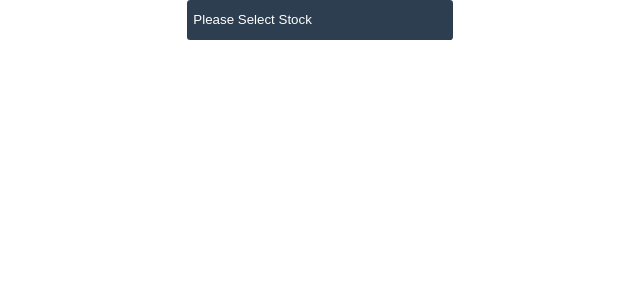
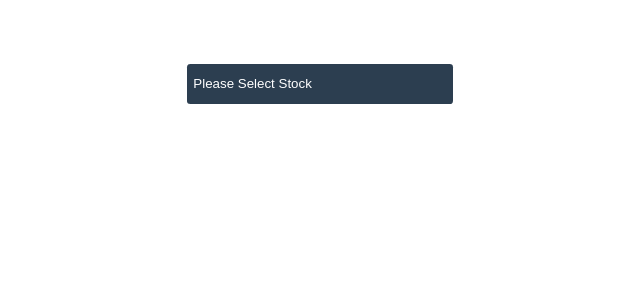
Before and after one commit to ongptnjp/example-next-js, a Next.js app: page / in a window 1280 px wide. Shown: the top 300 px of the page, without its empty margins (320-960 px from the left). Built offline with nearby package versions, Linux system fonts and the light colour scheme.

Commit message:
show not found display name

```diff
--- a/pages/index.jsx
+++ b/pages/index.jsx
@@ -59,7 +59,7 @@ const StockPage = () => {
         </select>
       </div>
 
-      {!isFound && <h2>{stock.toUpperCase()} is not found !! please try agian.</h2>}
+      {!isFound && <h2>{STOCK_LIST.find((data) => data.symbol === stock).name} is not found !! please try agian.</h2>}
       {keyStat && company && prevPrice && (
         <Profile
           company={company}
--- a/styles/StockPage.module.scss
+++ b/styles/StockPage.module.scss
@@ -5,6 +5,7 @@
   flex-direction: column;
   justify-content: center;
   align-items: center;
+  padding: 2rem;
 
   .dropdown {
     h1 {
@@ -61,6 +62,7 @@
     .select:hover::after {
       color: #f39c12;
     }
+    padding: 2rem;
   }
 }
 
```
